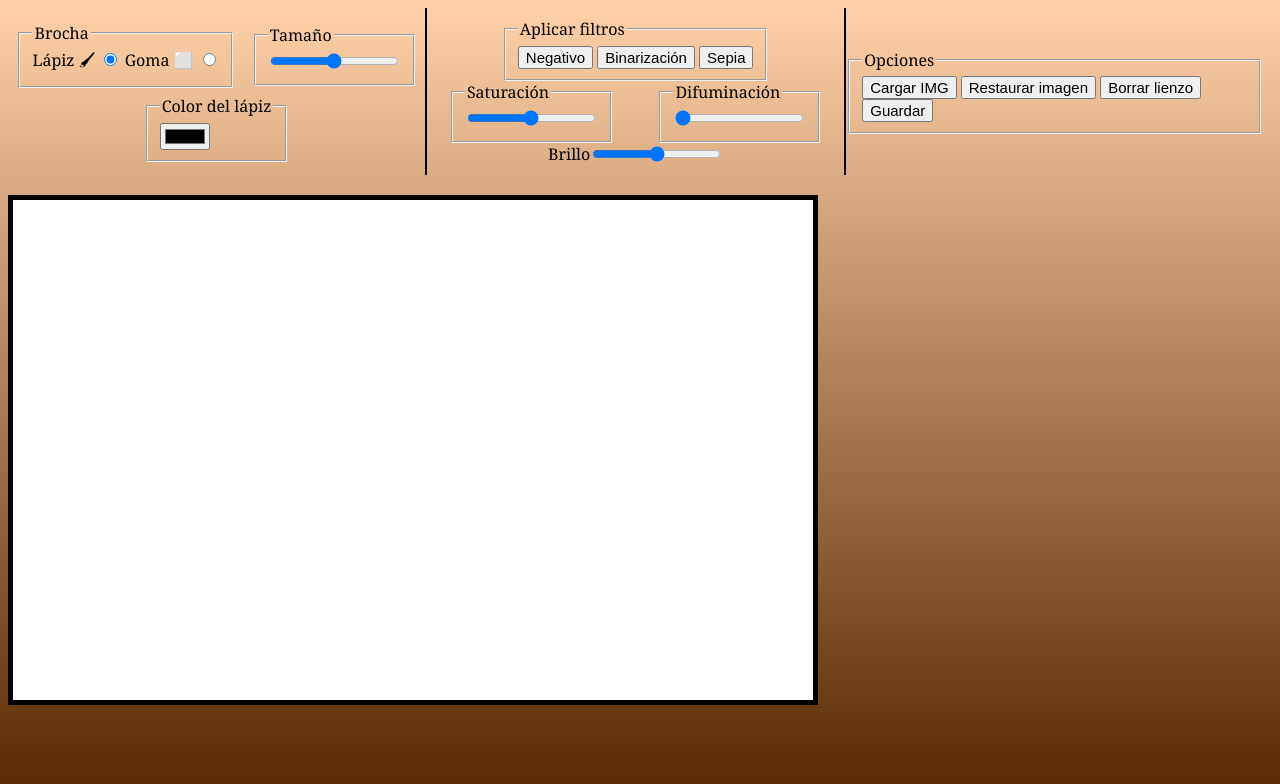
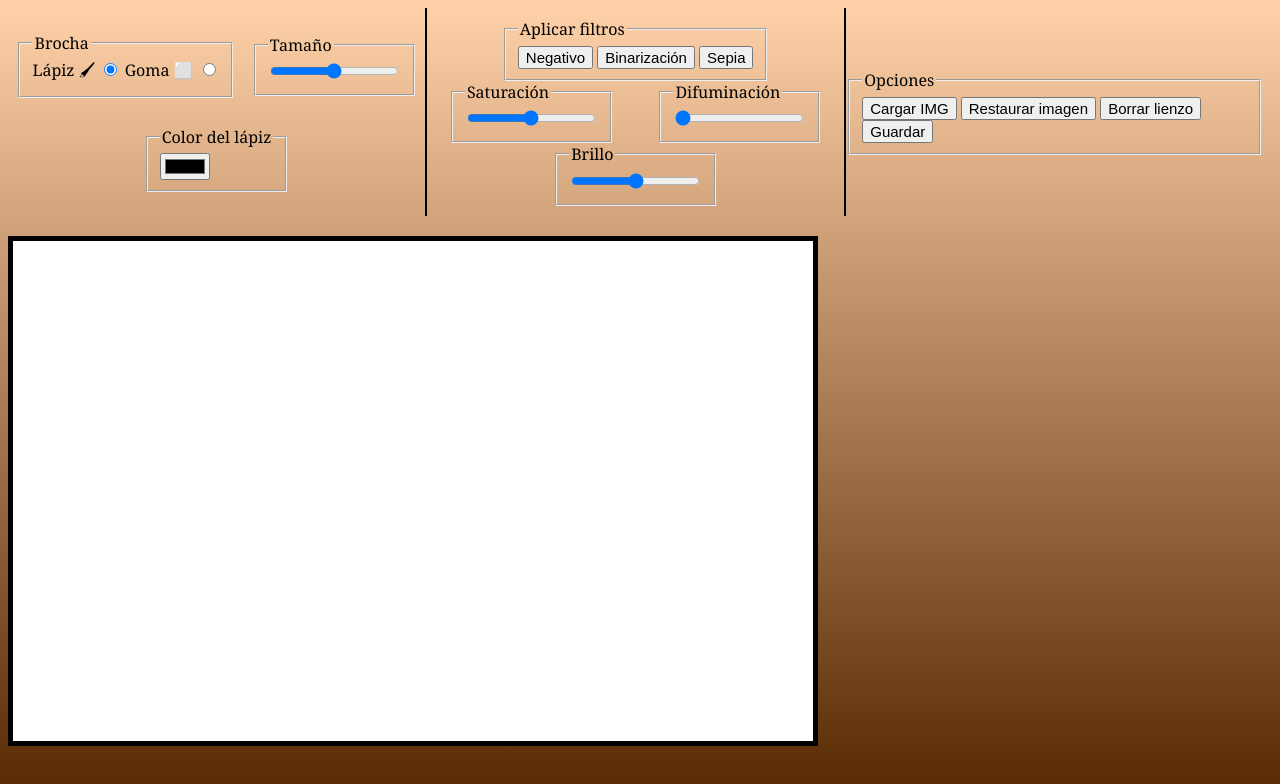
Before and after one commit to jose-acosta-git/interfaces-tpe3, a plain HTML site: page index.html in a window 1280 px wide. Drawn offline with Linux system fonts and the light colour scheme.

Commit message:
fix bright visual problem

```diff
--- a/index.html
+++ b/index.html
@@ -43,10 +43,10 @@
                 <legend>Difuminación</legend>
                 <input type="range" name="blur" id="blur" value="0" min="0" max="5">
             </fieldset>
-            <div>
-                <label for="brightness">Brillo</label>
+            <fieldset>
+                <legend>Brillo</legend>
                 <input type="range" name="brightness" id="brightness" min="0" max="20">
-            </div>
+            </fieldset>
         </form>
 
         <form id="image">
```
